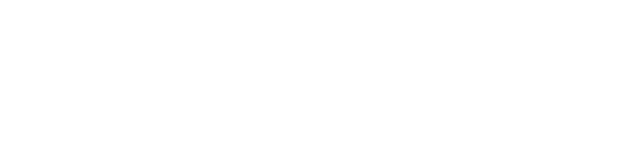
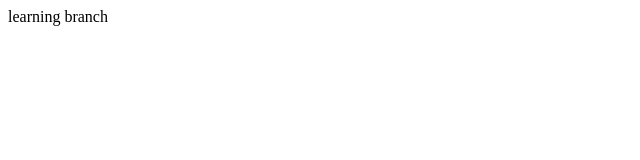
Before and after one commit to swapnil282K/GIT-in-one-video, a plain HTML site: page contatc.html in a window 1280 px wide. Shown: the whole page, without its empty margins (0-640 px from the left). Drawn offline with Linux system fonts and the light colour scheme.

Commit message:
Learning branching

```diff
--- a/contatc.html
+++ b/contatc.html
@@ -7,6 +7,6 @@
     <title>Document2</title>
 </head>
 <body>
-
+    learning branch
 </body>
 </html>
```
